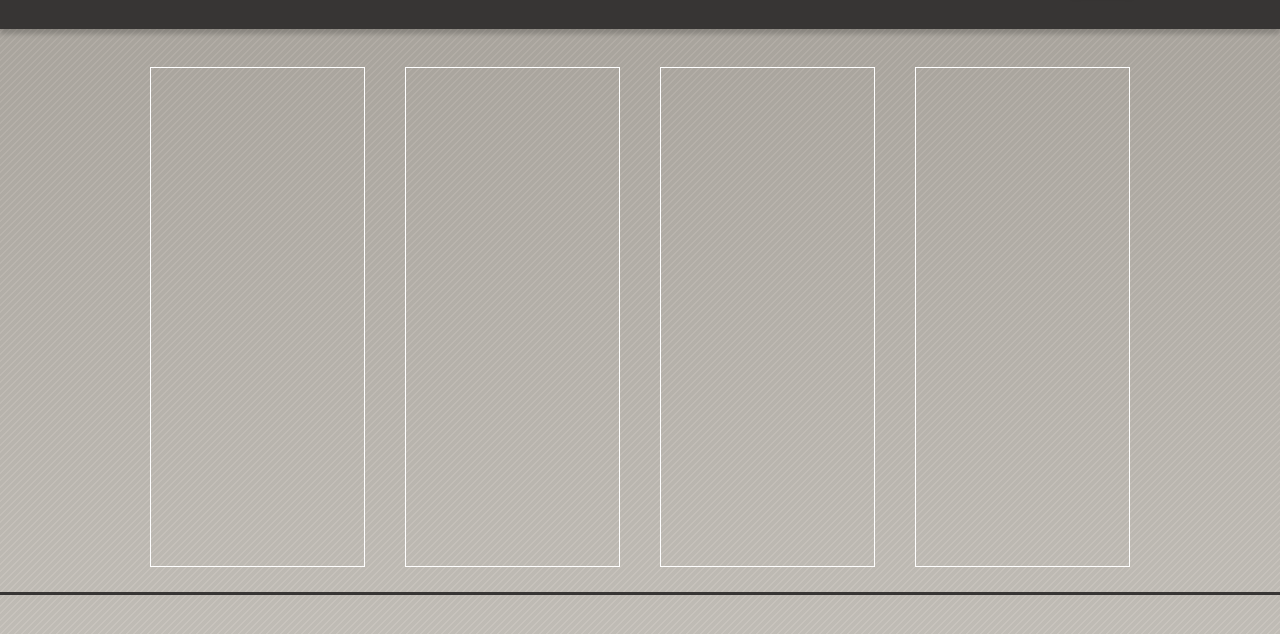
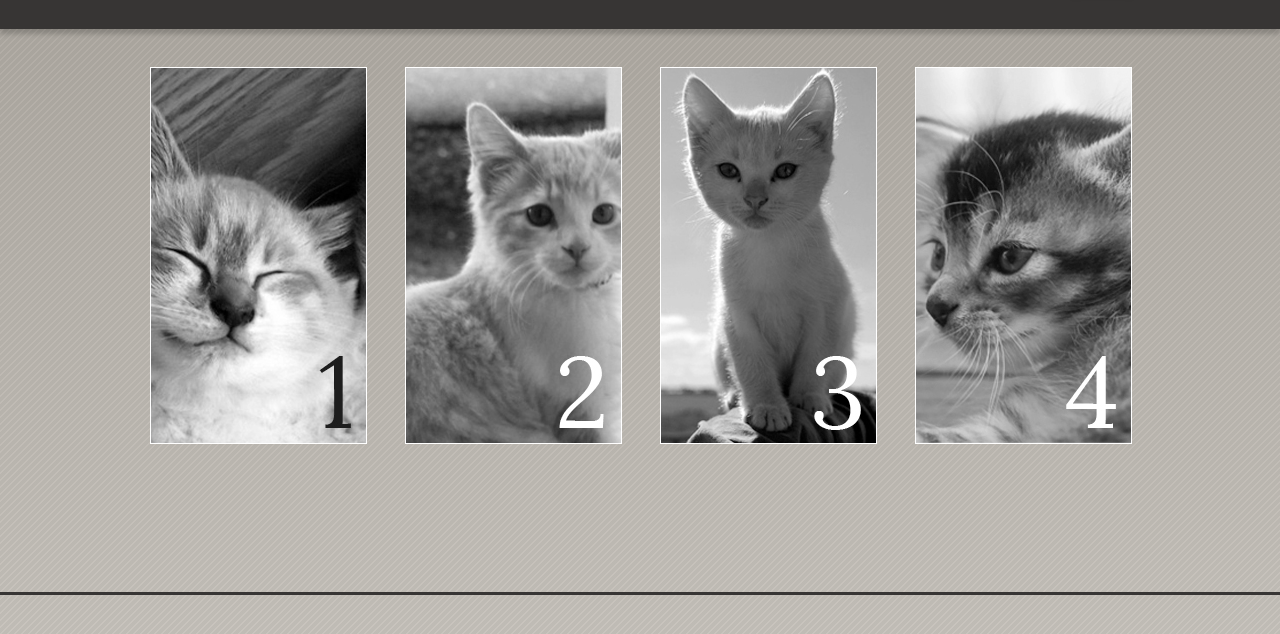
Before and after one commit to splinterbrain/disrobe, a plain HTML site: page index.html in a window 1280 px wide. Shown: the part 58-692 px from the top of the page. Drawn offline with nearby package versions, Linux system fonts and the light colour scheme.

Commit message:
Splash Ads Added

```diff
--- a/CSS/main.css
+++ b/CSS/main.css
@@ -109,9 +109,13 @@ body:after {
     float:left;
     margin-top:125px;
     margin-right:40px;
-    border:1px solid #ffffff;
+    /*border:1px solid #ffffff;*/
 }
 
 .splashcolumn:last-child {
     margin-right:0px;
 }
+
+.splashad {
+    border:1px solid #ffffff;
+}
--- a/index.html
+++ b/index.html
@@ -23,10 +23,21 @@
 		<div id="signup">
 			<p id="signuptext">sign up / sign in</p></div>
 
-		<div class="splashcolumn"></div>
-		<div class="splashcolumn"></div>
-		<div class="splashcolumn"></div>
-		<div class="splashcolumn"></div>
+		<div class="splashcolumn">
+			<img class="splashad" src="images/splash ad1.jpg" />
+		</div>
+
+		<div class="splashcolumn">
+			<img class="splashad" src="images/splash ad2.jpg" />
+		</div>
+
+		<div class="splashcolumn">
+			<img class="splashad" src="images/splash ad3.jpg" />
+		</div>
+
+		<div class="splashcolumn">
+			<img class="splashad" src="images/splash ad4.jpg" />
+		</div>
 
 	</div>
 
```
Also changed, not shown: images/splash ad1.jpg (added), images/splash ad2.jpg (added), images/splash ad3.jpg (added), images/splash ad4.jpg (added).
